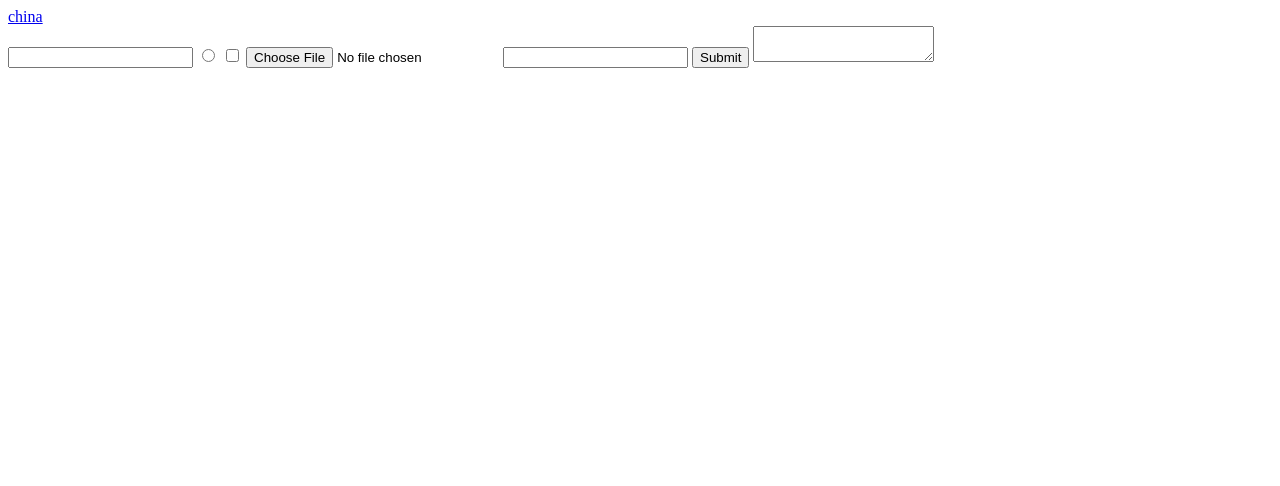
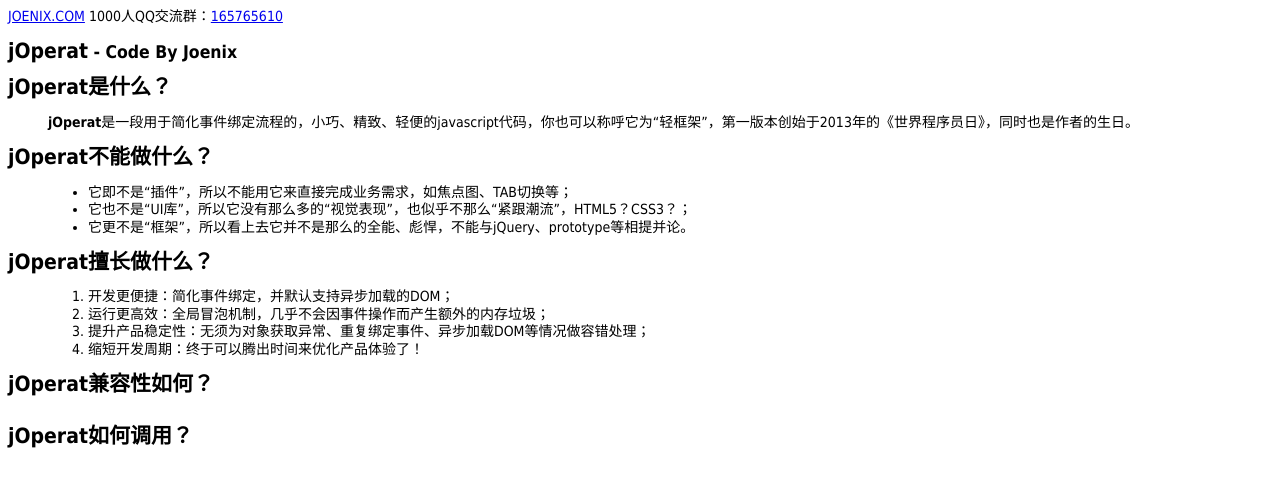
Before and after one commit to joenix/jOperat, a plain HTML site: page jOperat.html in a window 1280 px wide. Drawn offline with Linux system fonts and the light colour scheme.

Commit message:
写文档中

```diff
--- a/jOperat.html
+++ b/jOperat.html
@@ -2,20 +2,77 @@
 <html>
 <head>
 <meta charset="utf-8">
-<title>jOperat</title>
+<meta http-equiv="X-UA-Compatible" content="Edge mode" />
+<meta http-equiv="Window-Target" content="_top" />
+<meta http-equiv="content-type" content="text/html; charset=utf-8" />
+<meta name="author" content="joenix" />
+<title>joenix.com | jOperat</title>
 <script type="text/javascript" src="jOperat.js"></script>
+<style type="text/css">
+header, section, footer, aside, article, figure {
+	display: block;
+}
+body {
+	font: 87.5%/125% Tahoma, Arial, sans-serif;
+}
+</style>
+<!--[if lt IE 9]>
+<script type="text/javascript">
+(function(e){
+	if(!/*@cc_on!@*/0) return;
+	e = e.split(' ');
+	for(var i=e.length; i--;) document.createElement(e[i]);
+})('abbr article aside audio canvas datalist details dialog eventsource figure footer header hgroup mark menu meter nav output progress section time video');
+</script>
+<![endif]-->
 </head>
 
 <body>
-<a href="http://www.baidu.com/" target="_blank" action="A" uid="42">china</a>
-<form>
-	<input type="text" action="B" sid="9">
-	<input type="radio">
-	<input type="checkbox">
-	<input type="file" action="E">
-	<input type="email" action="D" id="9527">
-	<input type="submit">
-	<textarea action="C" wid="7788"></textarea>
-</form>
+	<header>
+		<a target="_blank" href="http://joenix.com/">JOENIX.COM</a>
+		<span>1000人QQ交流群：<a title="点击加入" href="http://wp.qq.com/wpa/qunwpa?idkey=83b3350f35a3701aa4c82a66478cc6499e50a3202cbd8bbab15ed609d7b11150">165765610</a></span>
+	</header>
+	<section>
+		<h1>jOperat<small> - Code By Joenix</small></h1>
+		<dl>
+			<dt><h2>jOperat是什么？</h2></dt>
+			<dd>
+				<p><strong>jOperat</strong>是一段用于简化事件绑定流程的，小巧、精致、轻便的javascript代码，你也可以称呼它为“轻框架”，第一版本创始于2013年的《世界程序员日》，同时也是作者的生日。</p>
+			</dd>
+		</dl>
+		<dl>
+			<dt><h2>jOperat不能做什么？</h2></dt>
+			<dd>
+				<ul>
+					<li>它即不是“插件”，所以不能用它来直接完成业务需求，如焦点图、TAB切换等；</li>
+					<li>它也不是“UI库”，所以它没有那么多的“视觉表现”，也似乎不那么“紧跟潮流”，HTML5？CSS3？；</li>
+					<li>它更不是“框架”，所以看上去它并不是那么的全能、彪悍，不能与jQuery、prototype等相提并论。</li>
+				</ul>
+			</dd>
+		</dl>
+		<dl>
+			<dt><h2>jOperat擅长做什么？</h2></dt>
+			<dd>
+				<ol>
+					<li>开发更便捷：简化事件绑定，并默认支持异步加载的DOM；</li>
+					<li>运行更高效：全局冒泡机制，几乎不会因事件操作而产生额外的内存垃圾；</li>
+					<li>提升产品稳定性：无须为对象获取异常、重复绑定事件、异步加载DOM等情况做容错处理；</li>
+					<li>缩短开发周期：终于可以腾出时间来优化产品体验了！</li>
+				</ol>
+			</dd>
+		</dl>
+		<dl>
+			<dt><h2>jOperat兼容性如何？</h2></dt>
+			<dd>
+				<table></table>
+			</dd>
+		</dl>
+		<dl>
+			<dt><h2>jOperat如何调用？</h2></dt>
+			<dd>
+				<pre></pre>
+			</dd>
+		</dl>
+	</section>
 </body>
 </html>
```
Also changed, not shown: jOperat.js (line endings or trailing spaces).
